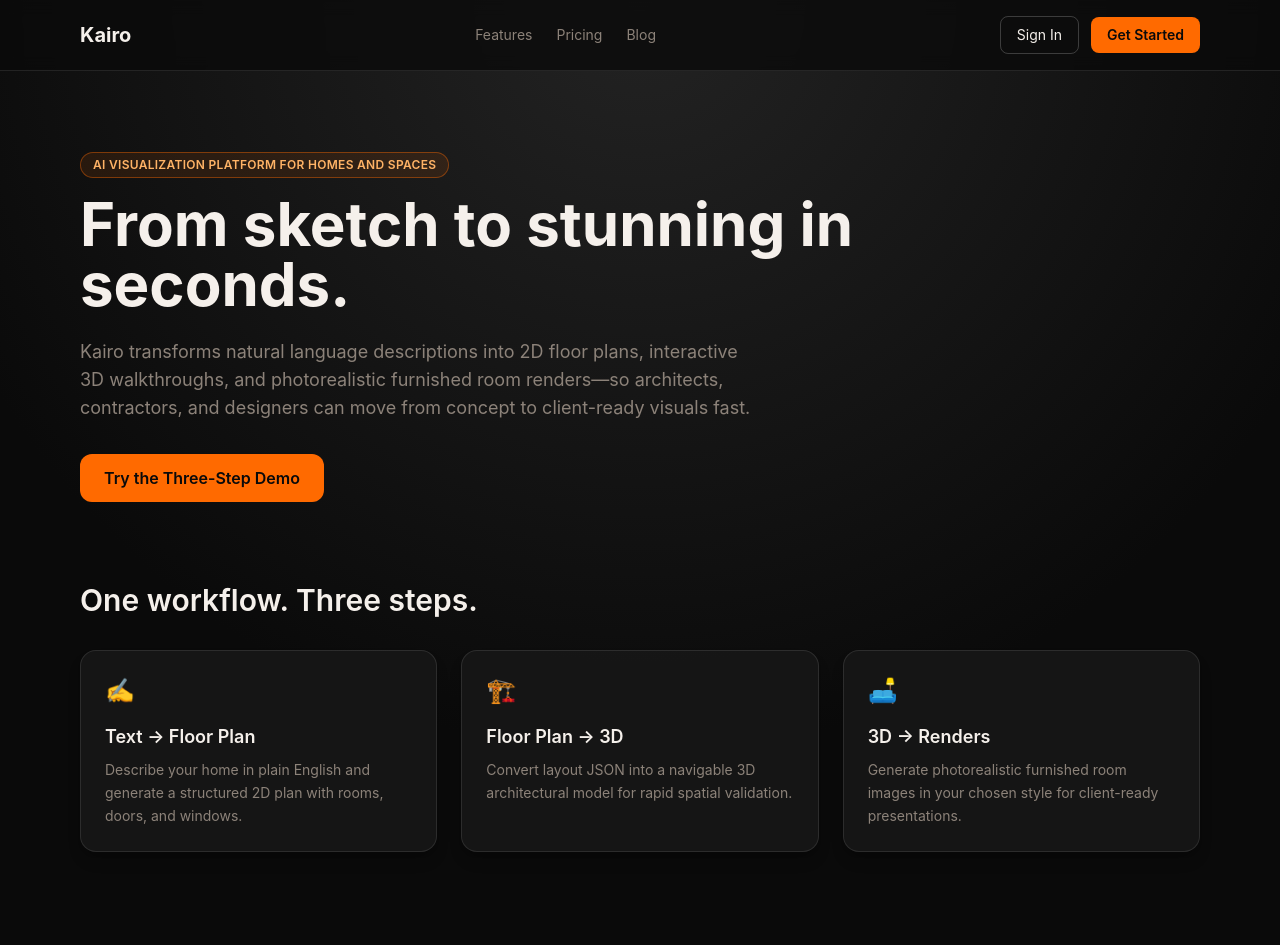
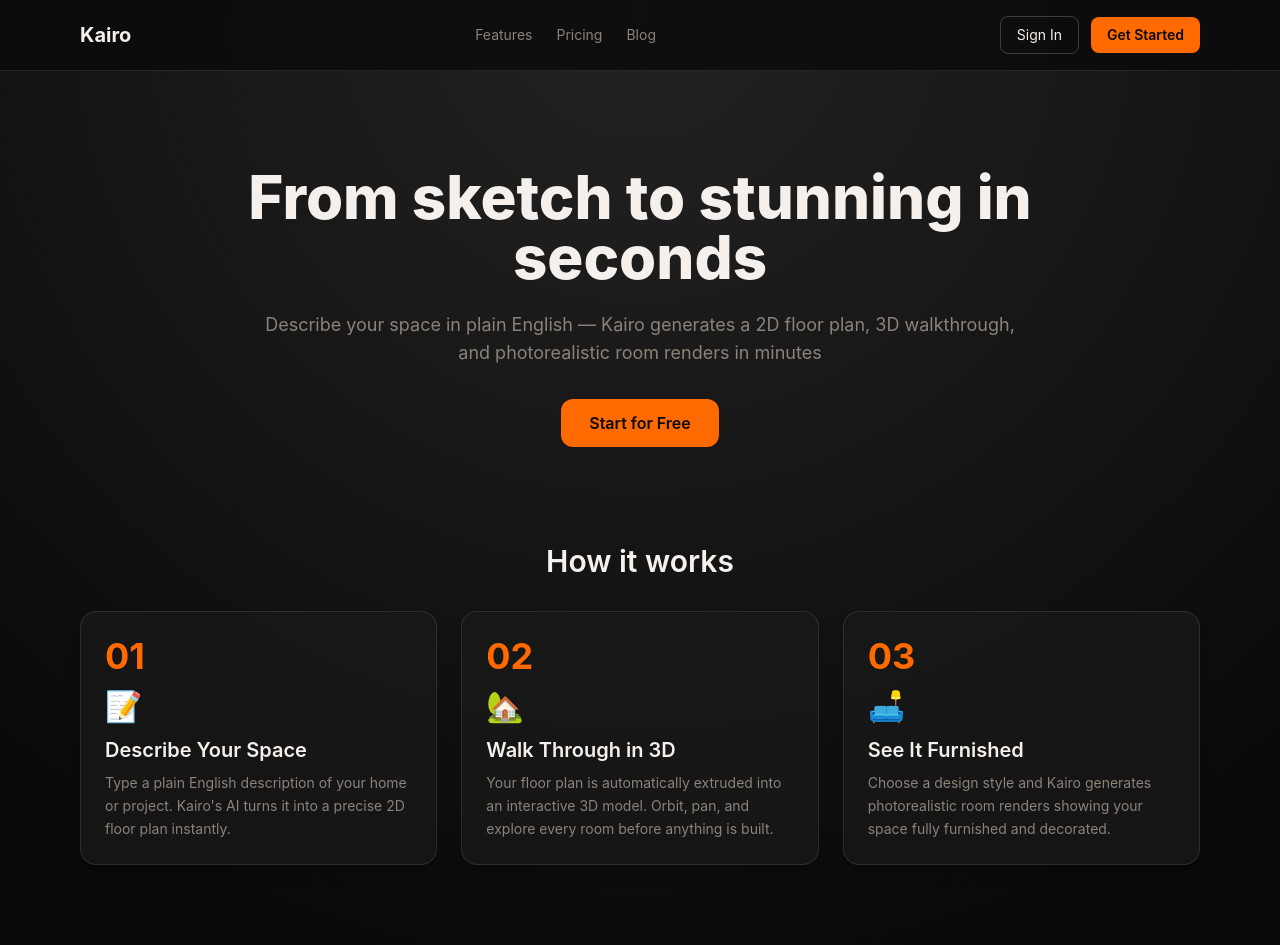
Before and after one commit to Awalker77s/Kairos, a React (Vite) app: page / in a window 1280 px wide. Shown: the top 945 px of the page. Built offline with nearby package versions, Linux system fonts and the light colour scheme; no server answers.

Commit message:
Polish landing flow and improve project navigation UX

```diff
--- a/src/App.tsx
+++ b/src/App.tsx
@@ -1,9 +1,10 @@
-import { Navigate, Route, Routes } from 'react-router-dom'
+import { Route, Routes } from 'react-router-dom'
 import { Layout } from './components/Layout'
 import { ProtectedRoute } from './components/ProtectedRoute'
 import { AuthProvider } from './context/AuthContext'
 import { DashboardPage } from './pages/DashboardPage'
 import { LandingPage } from './pages/LandingPage'
+import { NotFound } from './pages/NotFound'
 import { ProjectEditorPage } from './pages/ProjectEditorPage'
 import { SharePage } from './pages/SharePage'
 import { SignInPage } from './pages/SignInPage'
@@ -34,7 +35,7 @@
             }
           />
           <Route path="/share/:id" element={<SharePage />} />
-          <Route path="*" element={<Navigate to="/" replace />} />
+          <Route path="*" element={<NotFound />} />
         </Routes>
       </Layout>
     </AuthProvider>
--- a/src/pages/DashboardPage.tsx
+++ b/src/pages/DashboardPage.tsx
@@ -1,6 +1,7 @@
 import { FormEvent, useEffect, useMemo, useState } from 'react'
 import { useNavigate } from 'react-router-dom'
 import { createProject, getProjects } from '../lib/projects'
+import { getRendersByProject } from '../lib/renders'
 import type { Project } from '../types/supabase'
 
 const statusLabelMap: Record<Project['status'], string> = {
@@ -20,6 +21,7 @@
 export function DashboardPage() {
   const navigate = useNavigate()
   const [projects, setProjects] = useState<Project[]>([])
+  const [projectThumbnails, setProjectThumbnails] = useState<Record<string, string | null>>({})
   const [loading, setLoading] = useState(true)
   const [error, setError] = useState<string | null>(null)
 
@@ -36,6 +38,16 @@
       try {
         const results = await getProjects()
         setProjects(results)
+
+        const thumbnails = await Promise.all(
+          results.map(async (project) => {
+            const renders = await getRendersByProject(project.id)
+            const firstImageUrl = renders.find((render) => render.image_url)?.image_url ?? null
+            return [project.id, firstImageUrl] as const
+          }),
+        )
+
+        setProjectThumbnails(Object.fromEntries(thumbnails))
       } catch (err) {
         setError(err instanceof Error ? err.message : 'Unable to load projects.')
       } finally {
@@ -115,14 +127,21 @@
         </section>
       ) : (
         <section className="grid gap-6 sm:grid-cols-2 lg:grid-cols-3">
-          {formattedProjects.map((project) => (
+          {formattedProjects.map((project) => {
+            const thumbnailUrl = projectThumbnails[project.id]
+
+            return (
               <button
                 key={project.id}
                 type="button"
                 onClick={() => navigate(`/project/${project.id}`)}
                 className="overflow-hidden rounded-2xl border border-white/10 bg-charcoal/70 text-left transition hover:border-brand-orange/60"
               >
-              <div className="flex h-36 items-center justify-center bg-brand-black/70 text-sm text-stone">Thumbnail</div>
+                {thumbnailUrl ? (
+                  <img src={thumbnailUrl} alt={`${project.title || 'Project'} render thumbnail`} className="h-36 w-full object-cover" />
+                ) : (
+                  <div className="h-36 bg-gradient-to-br from-brand-orange/40 via-fuchsia-500/20 to-sky-500/40" />
+                )}
                 <div className="space-y-3 p-4">
                   <h2 className="truncate text-lg font-semibold text-off-white">{project.title || 'Untitled Project'}</h2>
                   <div className="flex flex-wrap items-center gap-2 text-xs">
@@ -134,7 +153,8 @@
                   <p className="text-xs text-stone">Created {project.createdDate}</p>
                 </div>
               </button>
-          ))}
+            )
+          })}
         </section>
       )}
 
--- a/src/pages/LandingPage.tsx
+++ b/src/pages/LandingPage.tsx
@@ -1,49 +1,78 @@
+import { Link, Navigate } from 'react-router-dom'
+import { useAuth } from '../context/AuthContext'
+
 const steps = [
   {
-    icon: '✍️',
-    title: 'Text → Floor Plan',
-    copy: 'Describe your home in plain English and generate a structured 2D plan with rooms, doors, and windows.',
+    number: '01',
+    icon: '📝',
+    title: 'Describe Your Space',
+    copy: "Type a plain English description of your home or project. Kairo's AI turns it into a precise 2D floor plan instantly.",
   },
   {
-    icon: '🏗️',
-    title: 'Floor Plan → 3D',
-    copy: 'Convert layout JSON into a navigable 3D architectural model for rapid spatial validation.',
+    number: '02',
+    icon: '🏡',
+    title: 'Walk Through in 3D',
+    copy: 'Your floor plan is automatically extruded into an interactive 3D model. Orbit, pan, and explore every room before anything is built.',
   },
   {
+    number: '03',
     icon: '🛋️',
-    title: '3D → Renders',
-    copy: 'Generate photorealistic furnished room images in your chosen style for client-ready presentations.',
+    title: 'See It Furnished',
+    copy: 'Choose a design style and Kairo generates photorealistic room renders showing your space fully furnished and decorated.',
   },
 ]
 
 export function LandingPage() {
+  const { user, loading } = useAuth()
+
+  if (!loading && user) {
+    return <Navigate to="/dashboard" replace />
+  }
+
   return (
     <main className="mx-auto w-full max-w-6xl px-4">
-      <section className="py-20">
-        <p className="mb-4 inline-flex rounded-full border border-brand-orange/40 bg-brand-orange/10 px-3 py-1 text-xs font-semibold uppercase tracking-wide text-amber">
-          AI visualization platform for homes and spaces
+      <section className="py-20 text-center md:py-24">
+        <h1 className="mx-auto max-w-4xl text-4xl font-extrabold leading-tight md:text-6xl">From sketch to stunning in seconds</h1>
+        <p className="mx-auto mt-6 max-w-3xl text-lg text-stone">
+          Describe your space in plain English — Kairo generates a 2D floor plan, 3D walkthrough, and photorealistic room renders in minutes
         </p>
-        <h1 className="max-w-4xl text-4xl font-bold leading-tight md:text-6xl">From sketch to stunning in seconds.</h1>
-        <p className="mt-6 max-w-2xl text-lg text-stone">
-          Kairo transforms natural language descriptions into 2D floor plans, interactive 3D walkthroughs, and photorealistic furnished room renders—so architects, contractors, and designers can move from concept to client-ready visuals fast.
-        </p>
-        <button className="mt-8 rounded-xl bg-brand-orange px-6 py-3 font-semibold text-brand-black transition hover:bg-amber">
-          Try the Three-Step Demo
-        </button>
+        <Link
+          to="/signup"
+          className="mt-8 inline-flex rounded-xl bg-brand-orange px-7 py-3 font-semibold text-brand-black transition hover:bg-amber"
+        >
+          Start for Free
+        </Link>
+      </section>
+
+      <section className="pb-16 md:pb-20">
+        <h2 className="mb-8 text-center text-2xl font-semibold md:text-3xl">How it works</h2>
+        <div className="grid gap-6 md:grid-cols-3">
+          {steps.map((step) => (
+            <article key={step.title} className="rounded-2xl border border-white/10 bg-charcoal/70 p-6 shadow-lg shadow-black/20">
+              <p className="text-4xl font-bold text-brand-orange">{step.number}</p>
+              <div className="mt-3 text-3xl" aria-hidden="true">
+                {step.icon}
+              </div>
+              <h3 className="mt-3 text-xl font-semibold">{step.title}</h3>
+              <p className="mt-2 text-sm leading-relaxed text-stone">{step.copy}</p>
+            </article>
+          ))}
+        </div>
+      </section>
+
+      <section className="mb-16 rounded-xl border border-white/10 bg-white/5 px-6 py-5 text-center text-sm text-stone md:text-base">
+        Trusted by architects, contractors, and designers
       </section>
 
       <section className="pb-20">
-        <h2 className="mb-8 text-2xl font-semibold md:text-3xl">One workflow. Three steps.</h2>
-        <div className="grid gap-6 md:grid-cols-3">
-          {steps.map((step) => (
-            <article key={step.title} className="rounded-2xl border border-white/10 bg-charcoal/70 p-6 shadow-lg shadow-black/20">
-              <div className="mb-4 text-2xl" aria-hidden="true">
-                {step.icon}
-              </div>
-              <h3 className="mb-2 text-lg font-semibold">{step.title}</h3>
-              <p className="text-sm leading-relaxed text-stone">{step.copy}</p>
-            </article>
-          ))}
+        <div className="rounded-2xl bg-charcoal px-6 py-12 text-center shadow-xl shadow-black/30">
+          <h2 className="text-2xl font-semibold md:text-3xl">Ready to visualize your space?</h2>
+          <Link
+            to="/signup"
+            className="mt-6 inline-flex rounded-xl bg-brand-orange px-7 py-3 font-semibold text-brand-black transition hover:bg-amber"
+          >
+            Generate Your First Floor Plan — It's Free
+          </Link>
         </div>
       </section>
     </main>
--- /dev/null
+++ b/src/pages/NotFound.tsx
@@ -0,0 +1,19 @@
+import { Link } from 'react-router-dom'
+
+export function NotFound() {
+  return (
+    <main className="mx-auto flex min-h-[70vh] w-full max-w-6xl items-center justify-center px-4 py-16">
+      <section className="w-full max-w-xl rounded-2xl border border-white/10 bg-charcoal/70 p-10 text-center">
+        <p className="text-sm uppercase tracking-[0.2em] text-brand-orange">Kairo</p>
+        <h1 className="mt-3 text-4xl font-bold">Page not found</h1>
+        <p className="mt-3 text-stone">The page you are looking for does not exist or may have been moved.</p>
+        <Link
+          to="/"
+          className="mt-8 inline-flex rounded-lg bg-brand-orange px-6 py-3 font-semibold text-brand-black transition hover:bg-amber"
+        >
+          Go Home
+        </Link>
+      </section>
+    </main>
+  )
+}
--- a/src/pages/ProjectEditor.tsx
+++ b/src/pages/ProjectEditor.tsx
@@ -53,6 +53,22 @@
   }, [id])
 
   const activeStep = useMemo(() => (project ? getStepFromStatus(project.status) : 1), [project])
+  const [displayedStep, setDisplayedStep] = useState(activeStep)
+  const [isStepVisible, setIsStepVisible] = useState(true)
+
+  useEffect(() => {
+    if (activeStep === displayedStep) {
+      return
+    }
+
+    setIsStepVisible(false)
+    const timeoutId = window.setTimeout(() => {
+      setDisplayedStep(activeStep)
+      setIsStepVisible(true)
+    }, 180)
+
+    return () => window.clearTimeout(timeoutId)
+  }, [activeStep, displayedStep])
 
   async function saveTitle() {
     if (!project) {
@@ -123,9 +139,11 @@
 
       <StepIndicator status={project.status} />
 
-      {activeStep === 1 && <Step1FloorPlan project={project} onProjectChange={setProject} />}
-      {activeStep === 2 && <Step2Model3D project={project} onProjectChange={setProject} />}
-      {activeStep === 3 && <Step3Renders project={project} onProjectChange={setProject} />}
+      <div className={`transition-opacity duration-200 ${isStepVisible ? 'opacity-100' : 'opacity-0'}`}>
+        {displayedStep === 1 && <Step1FloorPlan project={project} onProjectChange={setProject} />}
+        {displayedStep === 2 && <Step2Model3D project={project} onProjectChange={setProject} />}
+        {displayedStep === 3 && <Step3Renders project={project} onProjectChange={setProject} />}
+      </div>
 
       {error && <p className="mt-4 text-sm text-red-300">{error}</p>}
     </main>
```
Lines whose indentation alone changed are shown as unchanged.
